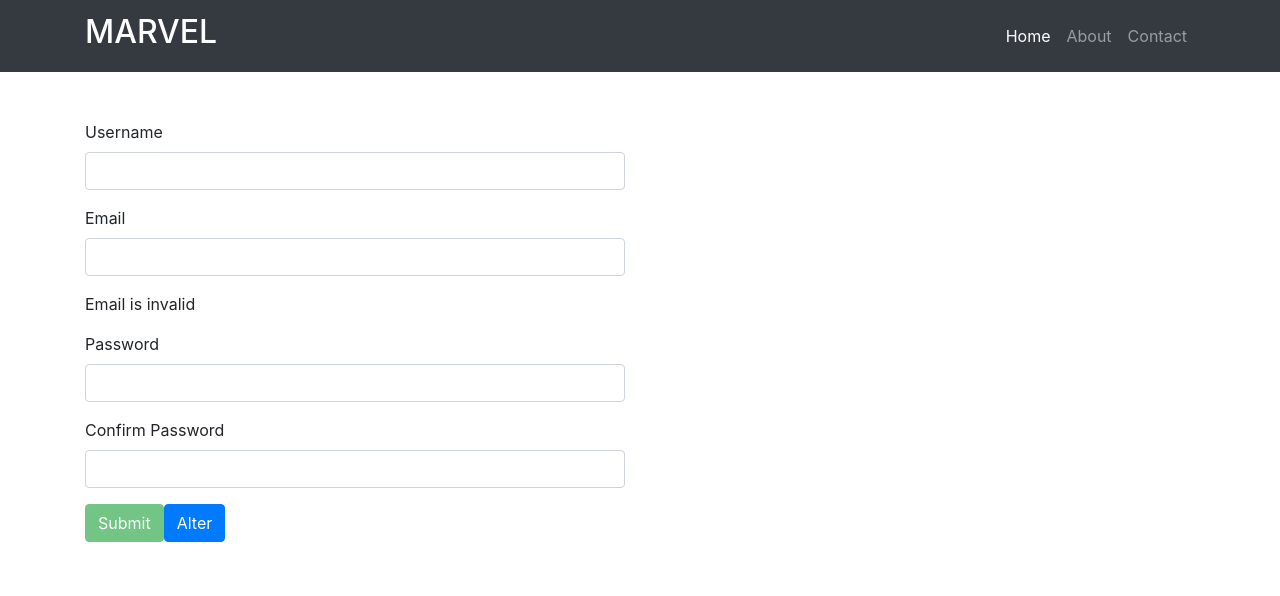
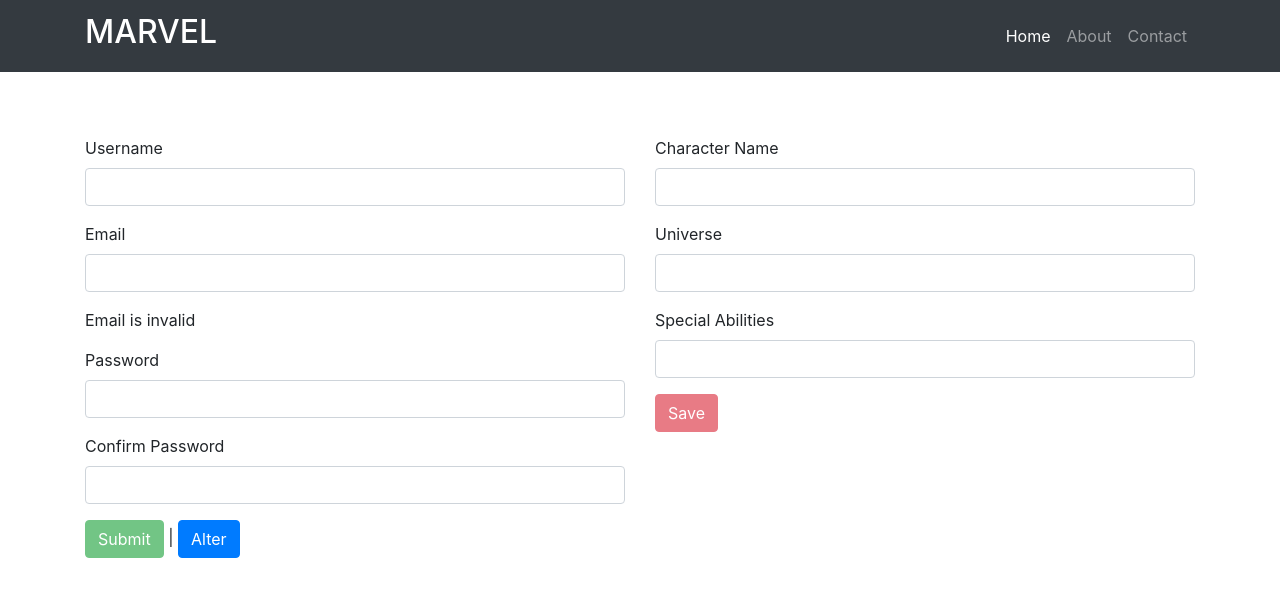
Before and after one commit to MukeshKumar101/Angular_Demo, an Angular app in the folder angular-demo-app/: page / in a window 1280 px wide. Shown: the top 596 px of the page. Built offline with nearby package versions, Linux system fonts and the light colour scheme.

Commit message:
reactive-form practice

```diff
--- a/angular-demo-app/src/app/app.module.ts
+++ b/angular-demo-app/src/app/app.module.ts
@@ -7,7 +7,7 @@
 import { ContactComponent } from './contact/contact.component';
 import { AboutComponent } from './about/about.component';
 import { HighlighterDirective } from './highlighter.directive';
-import { FormsModule } from '@angular/forms';
+import { FormsModule, ReactiveFormsModule } from '@angular/forms';
 
 @NgModule({
   declarations: [
@@ -20,6 +20,7 @@
   imports: [
     BrowserModule,
     FormsModule,
+    ReactiveFormsModule,
     AppRoutingModule
   ],
   providers: [],
--- a/angular-demo-app/src/app/home/home.component.html
+++ b/angular-demo-app/src/app/home/home.component.html
@@ -3,7 +3,8 @@
   <div class="dark-overlay">
     <div class="container">
       <div class="row">
-        <div class="col-sm-6">
+        <div class="col-sm-6 py-3">
+          <!-- Template-Driven -->
           <form (ngSubmit)="showFormDetails(myform)" #myform="ngForm">
             <div ngModelGroup="user" #usergroup="ngModelGroup">
               <div class="form-group">
@@ -58,7 +59,46 @@
             >
               Submit
             </button>
-            <button class="btn btn-primary" type="button" (click)="alterValue(myform)">Alter</button>
+            |
+            <button
+              class="btn btn-primary"
+              type="button"
+              (click)="alterValue(myform)"
+            >
+              Alter
+            </button>
+          </form>
+        </div>
+        <div class="col-sm-6 py-3">
+          <!-- Reactive Approach -->
+          <form [formGroup]="comicForm" (ngSubmit)='saveHero()'>
+            <div class="form-group">
+              <label for="name">Character Name</label>
+              <input
+                type="text"
+                class="form-control"
+                formControlName="characterName"
+              />
+            </div>
+            <div class="form-group">
+              <label for="universe">Universe</label>
+              <input
+                type="text"
+                class="form-control"
+                formControlName="universe"
+              />
+            </div>
+            <div class="form-group">
+              <label for="abilities">Special Abilities</label>
+              <input
+                type="text"
+                class="form-control"
+                formControlName="ability"
+              />
+            </div>
+            <button class="btn btn-danger" type="submit" [disabled]="comicForm.invalid" >
+              Save
+            </button>
           </form>
         </div>
       </div>
--- a/angular-demo-app/src/app/home/home.component.ts
+++ b/angular-demo-app/src/app/home/home.component.ts
@@ -1,5 +1,11 @@
 import { Component, OnInit, ViewChild } from '@angular/core';
-import { NgForm, NgModelGroup } from '@angular/forms';
+import {
+  FormControl,
+  FormGroup,
+  NgForm,
+  NgModelGroup,
+  Validators,
+} from '@angular/forms';
 
 @Component({
   selector: 'app-home',
@@ -9,32 +15,40 @@
 export class HomeComponent implements OnInit {
   @ViewChild('usergroup') user: NgModelGroup;
   @ViewChild('passgroup') pass: NgModelGroup;
+  isValid: boolean = false;
   constructor() {}
 
   ngOnInit(): void {}
 
   showFormDetails(formDetails: NgForm) {
-
     formDetails.setValue({
       user: {
         username: 'Rex',
-        email: "hilsa@yahoo.com"
+        email: 'hilsa@yahoo.com',
       },
       passwordgroup: {
         password: 'abc',
-        confirmPassword: 'abc'
-      }
-    })
+        confirmPassword: 'abc',
+      },
+    });
     console.log(formDetails);
   }
 
   alterValue(form: NgForm) {
-
     form.form.patchValue({
       user: {
-        username: 'Mando'
-      }
-    })
+        username: 'Mando',
+      },
+    });
+  }
 
+  comicForm = new FormGroup({
+    characterName: new FormControl(null, Validators.required),
+    universe: new FormControl(null, Validators.required),
+    ability: new FormControl(null, Validators.required),
+  });
+
+  saveHero() {
+    console.log(this.comicForm);
   }
 }
```
